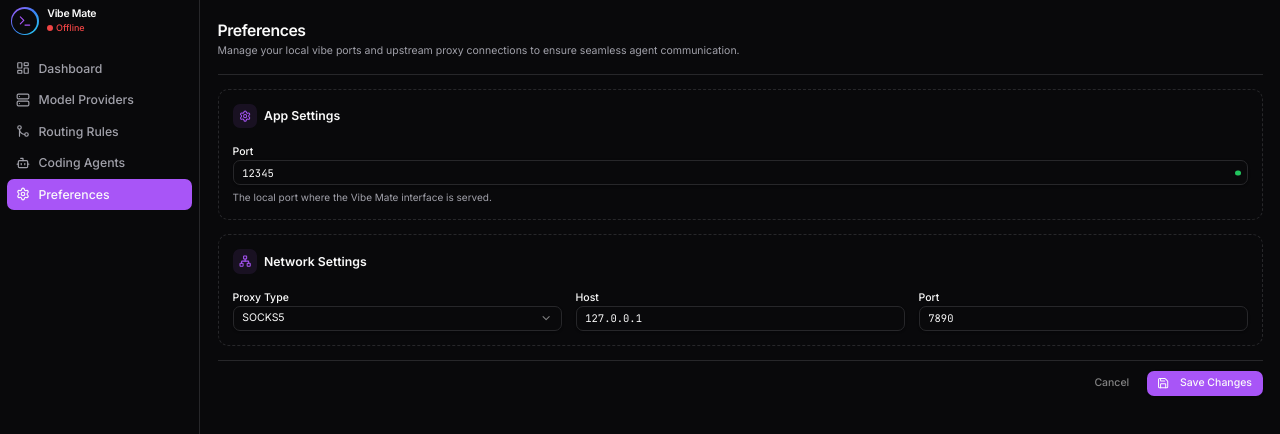
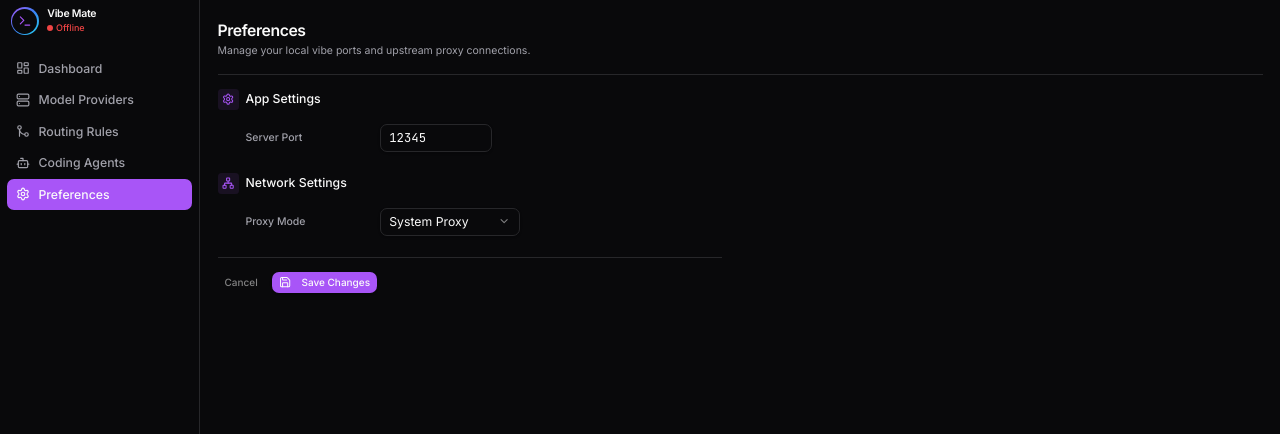
Before and after one commit to zhenlohuang/vibe-mate, a React (Vite) app: page /settings in a window 1280 px wide. Shown: the top 434 px of the page. Built offline with nearby package versions, Linux system fonts and the light colour scheme.

Commit message:
fix: fix API proxy

```diff
--- a/src/lib/constants.ts
+++ b/src/lib/constants.ts
@@ -11,3 +11,9 @@ export const PROXY_TYPES = [
   { value: "HTTP", label: "HTTP" },
   { value: "HTTPS", label: "HTTPS" },
 ] as const;
+
+export const PROXY_MODES = [
+  { value: "System", label: "System Proxy" },
+  { value: "Custom", label: "Custom Proxy" },
+  { value: "None", label: "No Proxy" },
+] as const;
--- a/src/pages/settings.tsx
+++ b/src/pages/settings.tsx
@@ -14,8 +14,8 @@ import {
 } from "@/components/ui/select";
 import { useAppConfig } from "@/hooks/use-tauri";
 import { useToast } from "@/hooks/use-toast";
-import { PROXY_TYPES } from "@/lib/constants";
-import type { ProxyType, UpdateAppConfigInput } from "@/types";
+import { PROXY_TYPES, PROXY_MODES } from "@/lib/constants";
+import type { ProxyType, ProxyMode, UpdateAppConfigInput } from "@/types";
 
 export function SettingsPage() {
   const { appConfig, updateConfig } = useAppConfig();
@@ -25,6 +25,7 @@ export function SettingsPage() {
 
   const [formData, setFormData] = useState({
     proxyServerPort: "12345",
+    proxyMode: "System" as ProxyMode,
     proxyType: "SOCKS5" as ProxyType,
     proxyHost: "127.0.0.1",
     proxyPort: "7890",
@@ -34,6 +35,7 @@ export function SettingsPage() {
     if (appConfig) {
       setFormData({
         proxyServerPort: appConfig.proxyServerPort?.toString() || "12345",
+        proxyMode: appConfig.proxyMode || "System",
         proxyType: appConfig.proxyType || "SOCKS5",
         proxyHost: appConfig.proxyHost || "127.0.0.1",
         proxyPort: appConfig.proxyPort?.toString() || "7890",
@@ -50,6 +52,7 @@ export function SettingsPage() {
     if (appConfig) {
       setFormData({
         proxyServerPort: appConfig.proxyServerPort?.toString() || "12345",
+        proxyMode: appConfig.proxyMode || "System",
         proxyType: appConfig.proxyType || "SOCKS5",
         proxyHost: appConfig.proxyHost || "127.0.0.1",
         proxyPort: appConfig.proxyPort?.toString() || "7890",
@@ -63,6 +66,7 @@ export function SettingsPage() {
     try {
       const input: UpdateAppConfigInput = {
         proxyServerPort: parseInt(formData.proxyServerPort) || 12345,
+        proxyMode: formData.proxyMode,
         proxyType: formData.proxyType,
         proxyHost: formData.proxyHost || null,
         proxyPort: formData.proxyPort ? parseInt(formData.proxyPort) : null,
@@ -87,67 +91,83 @@ export function SettingsPage() {
   return (
     <MainContent
       title="Preferences"
-      description="Manage your local vibe ports and upstream proxy connections to ensure seamless agent communication."
+      description="Manage your local vibe ports and upstream proxy connections."
     >
-      <div className="space-y-4">
+      <div className="max-w-xl space-y-6">
+        {/* App Settings */}
         <motion.div
           initial={{ opacity: 0, y: 10 }}
           animate={{ opacity: 1, y: 0 }}
           transition={{ duration: 0.3 }}
-          className="rounded-lg border border-dashed border-border/60 p-4"
+          className="space-y-4"
         >
-          <div className="flex items-center gap-2 mb-4">
-            <div className="flex h-7 w-7 items-center justify-center rounded-md bg-primary/10">
+          <div className="flex items-center gap-2">
+            <div className="flex h-6 w-6 items-center justify-center rounded bg-primary/10">
               <SettingsIcon className="h-3.5 w-3.5 text-primary" />
             </div>
-            <h2 className="text-sm font-semibold">App Settings</h2>
+            <h2 className="text-sm font-medium">App Settings</h2>
           </div>
 
-          <div className="space-y-3">
-            <div className="space-y-1.5">
-              <Label htmlFor="port">Port</Label>
-              <div className="relative">
+          <div className="grid grid-cols-[120px_1fr] items-center gap-x-4 gap-y-3 pl-8">
+            <Label htmlFor="port" className="text-xs text-muted-foreground">
+              Server Port
+            </Label>
             <Input
               id="port"
               type="text"
               value={formData.proxyServerPort}
               onChange={(e) => handleFieldChange("proxyServerPort", e.target.value)}
               placeholder="12345"
-                  className="font-mono pr-6"
+              className="h-8 w-32 font-mono text-sm"
             />
-                {formData.proxyServerPort && (
-                  <span className="absolute right-2 top-1/2 -translate-y-1/2 h-1.5 w-1.5 rounded-full bg-success" />
-                )}
-              </div>
-              <p className="text-[10px] text-muted-foreground">
-                The local port where the Vibe Mate interface is served.
-              </p>
-            </div>
           </div>
         </motion.div>
 
+        {/* Network Settings */}
         <motion.div
           initial={{ opacity: 0, y: 10 }}
           animate={{ opacity: 1, y: 0 }}
           transition={{ duration: 0.3, delay: 0.1 }}
-          className="rounded-lg border border-dashed border-border/60 p-4"
+          className="space-y-4"
         >
-          <div className="flex items-center gap-2 mb-4">
-            <div className="flex h-7 w-7 items-center justify-center rounded-md bg-primary/10">
+          <div className="flex items-center gap-2">
+            <div className="flex h-6 w-6 items-center justify-center rounded bg-primary/10">
               <Network className="h-3.5 w-3.5 text-primary" />
             </div>
-            <h2 className="text-sm font-semibold">Network Settings</h2>
+            <h2 className="text-sm font-medium">Network Settings</h2>
           </div>
 
-          <div className="grid gap-4 sm:grid-cols-3">
-            <div className="space-y-1.5">
-              <Label htmlFor="proxyType">Proxy Type</Label>
+          <div className="grid grid-cols-[120px_1fr] items-center gap-x-4 gap-y-3 pl-8">
+            <Label htmlFor="proxyMode" className="text-xs text-muted-foreground">
+              Proxy Mode
+            </Label>
+            <Select
+              value={formData.proxyMode}
+              onValueChange={(value) => handleFieldChange("proxyMode", value)}
+            >
+              <SelectTrigger id="proxyMode" className="h-8 w-40 text-sm">
+                <SelectValue placeholder="Select mode" />
+              </SelectTrigger>
+              <SelectContent>
+                {PROXY_MODES.map((mode) => (
+                  <SelectItem key={mode.value} value={mode.value}>
+                    {mode.label}
+                  </SelectItem>
+                ))}
+              </SelectContent>
+            </Select>
+
+            {formData.proxyMode === "Custom" && (
+              <>
+                <Label htmlFor="proxyType" className="text-xs text-muted-foreground">
+                  Proxy Type
+                </Label>
                 <Select
                   value={formData.proxyType}
                   onValueChange={(value) => handleFieldChange("proxyType", value)}
                 >
-                <SelectTrigger id="proxyType">
-                  <SelectValue placeholder="Select proxy type" />
+                  <SelectTrigger id="proxyType" className="h-8 w-32 text-sm">
+                    <SelectValue placeholder="Type" />
                   </SelectTrigger>
                   <SelectContent>
                     {PROXY_TYPES.map((type) => (
@@ -157,50 +177,53 @@ export function SettingsPage() {
                     ))}
                   </SelectContent>
                 </Select>
-            </div>
 
-            <div className="space-y-1.5">
-              <Label htmlFor="proxyHost">Host</Label>
+                <Label htmlFor="proxyHost" className="text-xs text-muted-foreground">
+                  Host
+                </Label>
                 <Input
                   id="proxyHost"
                   value={formData.proxyHost}
                   onChange={(e) => handleFieldChange("proxyHost", e.target.value)}
                   placeholder="127.0.0.1"
-                className="font-mono"
+                  className="h-8 w-48 font-mono text-sm"
                 />
-            </div>
 
-            <div className="space-y-1.5">
-              <Label htmlFor="proxyPort">Port</Label>
+                <Label htmlFor="proxyPort" className="text-xs text-muted-foreground">
+                  Port
+                </Label>
                 <Input
                   id="proxyPort"
                   type="text"
                   value={formData.proxyPort}
                   onChange={(e) => handleFieldChange("proxyPort", e.target.value)}
                   placeholder="7890"
-                className="font-mono"
+                  className="h-8 w-24 font-mono text-sm"
                 />
-            </div>
+              </>
+            )}
           </div>
         </motion.div>
 
+        {/* Actions */}
         <motion.div
           initial={{ opacity: 0, y: 10 }}
           animate={{ opacity: 1, y: 0 }}
           transition={{ duration: 0.3, delay: 0.2 }}
-          className="flex items-center justify-end gap-2 pt-3 border-t border-border/40"
+          className="flex items-center gap-2 pt-4 border-t border-border/40"
         >
           <Button
             variant="ghost"
+            size="sm"
             onClick={handleCancel}
             disabled={isSaving || !hasChanges}
           >
             Cancel
           </Button>
           <Button
+            size="sm"
             onClick={handleSave}
             disabled={isSaving}
-            className="min-w-[100px]"
           >
             {isSaving ? (
               <>
```
Lines whose indentation alone changed are shown as unchanged.
